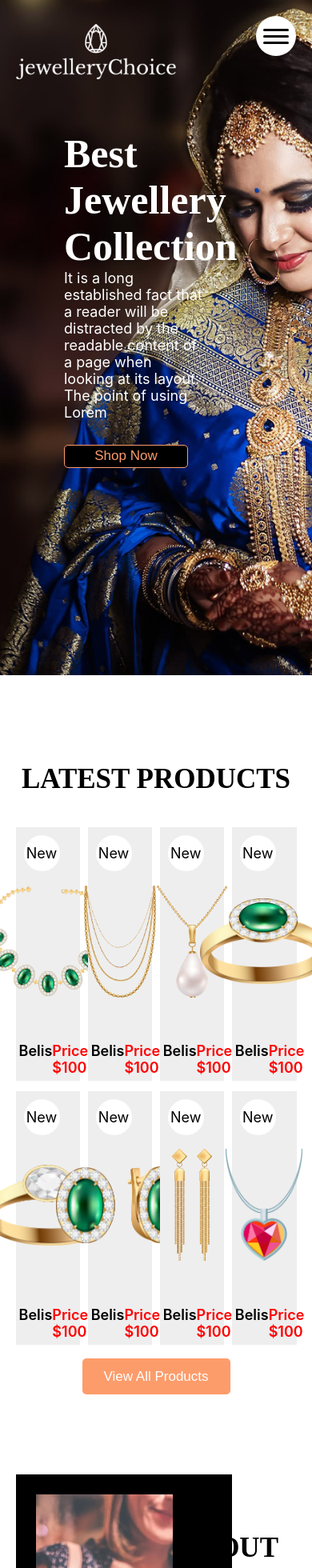
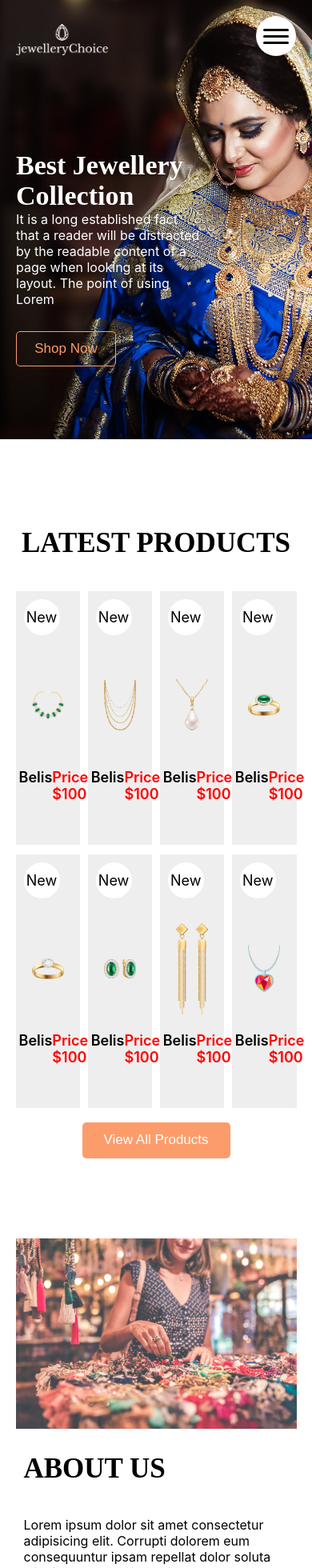
Before and after one commit to AshokRai0115/jewellery-choice, a React (Create React App) app: page /blog in a window 390 px wide. Shown: the top 1960 px of the page at 80% size. Built offline with nearby package versions, Linux system fonts and the light colour scheme; a web font is replaced by a local one.

Commit message:
responsive layout for home and about components.

```diff
--- a/src/Components/About.css
+++ b/src/Components/About.css
@@ -72,3 +72,43 @@
 	background-color: white;
 	border: 1px solid #fd9c6b;
 }
+
+
+@media (max-width:700px){
+
+	.back-style{
+		display: none;
+	}
+
+	.about-content {
+		width: 100%;
+		height: 70%;
+		position: relative;
+		top: 0;
+		left: 0;
+		display: flex;
+		flex-flow: column;
+	}
+
+	.about-img-container{
+		background-color: rgb(13, 23, 23);
+		width: 100%;
+	}
+
+	.about-img{
+		width: 100%;
+	}
+
+	.content{
+		width: 100%;
+	}
+
+	.content>p, .content>h3{
+		padding: 0 10px;
+
+	}
+
+	.read-more{
+		width: 100%;
+	}
+}
--- a/src/Components/Home.css
+++ b/src/Components/Home.css
@@ -6,28 +6,27 @@
 
 .home-container{
     width: 100vw;
-    height: 100vh;
+    height: 65vh;
     background-image: url("/public/images/slider-bg.jpg");
     background-size: cover;
+    /* background-position: 675px 54px; */
     background-position: center 0px;
     color: white;
 }
 
 .logo{
   position: relative;
-  /* left: 10px; */
   width: 200px;
   height: auto;
   margin: 30px 0 0 20px;
   object-fit: contain;
-  /* border: 1px solid; */
 
 }
 
 .home-content{
   /* border: 1px solid; */
   width: 45%;
-  height: 50%;
+  height: auto;
   position: relative;
   top: 60px;
   left: 80px;
@@ -53,7 +52,7 @@
   border: 1px solid #fd9c6b;
   border-radius: 5px;
   font-size: 17px;
-  background-color: black;
+  background-color: transparent;
   transition: background-color 0.2s ease;
 }
 
@@ -63,3 +62,33 @@
   color: white;
   border: none;
 }
+
+
+@media(max-width:700px){
+  .logo{
+    width: 115px;
+  }
+
+  .home-content{
+    left: 20px;
+    top: 115px;
+    width: 60%;
+  }
+
+
+  .home-heading{
+    font-family: 'Playfair Display', serif;
+    font-size: 34px;
+  }
+
+  .home-description{
+    font-size: 16px;
+  }
+
+  .shop-now{
+    width: 125px;
+    height: 44px;
+  }
+
+
+}
--- a/src/Components/Products.css
+++ b/src/Components/Products.css
@@ -18,8 +18,8 @@
 
 
 .img-div{
-    width: 90%;
-    height: 80%;
+    width: 50%;
+    height: 50%;
     /* border: 1px solid black; */
     display: flex;
     flex-flow: column ;
@@ -29,8 +29,8 @@
 }
 
 img{
-    width: 160px;
-    height: 140px;
+    width: 100%;
+    height: 100%;
     object-fit: contain;
     /* border: 1px solid black; */
 }
```
Also changed, not shown: src/Components/About.jsx (line endings or trailing spaces), src/Components/Home.jsx (line endings or trailing spaces), src/Components/Products.jsx (line endings or trailing spaces).
